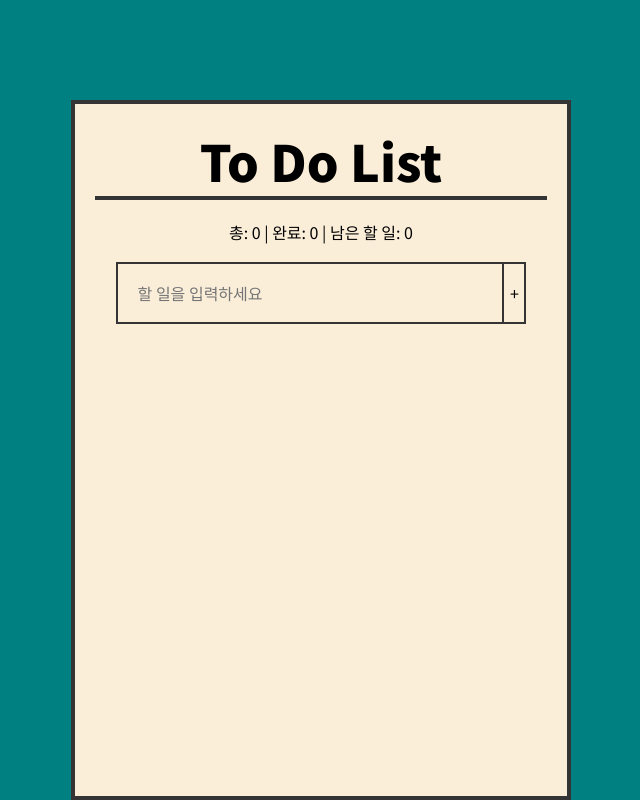
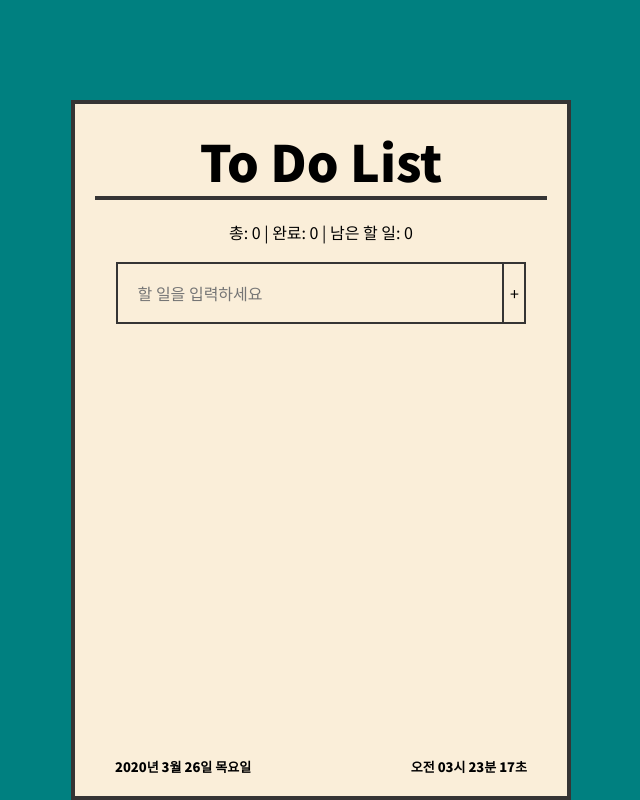
Before and after one commit to EunJaePark/todolist0326ej, a Vue app: page /#/ in a window 1280 px wide. Shown: the whole page, without its empty margins (319-959 px from the left). Built offline with nearby package versions, Linux system fonts and the light colour scheme.

Commit message:
실시간시계, 수정버튼
- 1초마다 변하는 실시간 시계 생성.
- 수정버튼 클릭시 다른 리스트들 반투명화, 다른버튼들 효과사라지게 함.

```diff
--- a/src/components/Home.vue
+++ b/src/components/Home.vue
@@ -1,7 +1,14 @@
 <template>
     <div class="homeCont">
         <h1>To Do List</h1>
-        <p ref="date"></p>
+        <p
+            class="dateTime date"
+            v-bind="resetTime()"
+        >{{ todayDate }}</p>
+        <p
+            class="dateTime time"
+            v-bind="resetTime()"
+        >{{ todayTime }}</p>
         <p>총: {{ todoList.length }} | 완료: {{ countDone }} | 남은 할 일: {{ todoList.length - countDone }} </p>
         <div class="listbox">
             <ListAdd
@@ -31,7 +38,9 @@ export default{
     },
     data() {
         return {
-            todoList: []
+            todoList: [],
+            todayDate: '',
+            todayTime: ''
         }
     },
     computed: {
@@ -57,7 +66,14 @@ export default{
 
             let nowTime = ` ${ampm} ${hh < 10 ? `0${hh}` : hh}:${mm < 10 ? `0${mm}` : mm}:${ss < 10 ? `0${ss}` : ss} `
 
-            this.todoList.push({memo:memo, status:'created', mode:'add', time: nowTime })
+
+            let indexNum = 0;
+            for(let i = 0; i < this.todoList.length; i++) {
+                this.todoList[i].index = indexNum
+                if( this.todoList.length > 0 ) indexNum++
+            }
+
+            this.todoList.push({memo:memo, status:'created', mode:'add', time: nowTime, importStar:'off', index: indexNum })
         },
         statusControl1(index, status) {
             this.todoList[index].status = status
@@ -65,9 +81,13 @@ export default{
         listDelete1(index) {
             this.todoList.splice(index, 1)
         },
-        listEdit4(index, memo, mode, time) {
+        listEdit4(index, memo, mode, time, display) {
             this.todoList[index].memo = memo
             this.todoList[index].mode = mode
+
+            for(let i = 0; i < this.todoList.length; i++) {
+                this.todoList[i].display = display
+            }
 
 
             // let nowTime = `(${new Date().getHours() < 10 ? `0${new Date().getHours()}` : new Date().getHours()} : ${new Date().getMinutes() < 10 ? `0${new Date().getMinutes()}` : new Date().getMinutes()})`
@@ -81,10 +101,31 @@ export default{
 
             this.todoList[index].time = nowTime
         },
-        today() {
-            // this.todoList.push(new Date().getFullYear())
+        resetTime() {
+            setInterval(() => {
+                //date
+                let year = new Date().getFullYear();
+                let month = new Date().getMonth();
+                let date = new Date().getDate();
+                let day = new Date().getDay();
+                let week = ['일', '월', '화', '수', '목', '금', '토', ];
+                // let week = ['sun', 'mon', 'tue', 'wed', 'thu', 'fri', 'sat', ];
 
-            this.$refs.date.innerHTML = `new Date().getFullYear()`
+                let writeDate = `${year}년  ${month + 1}월  ${date}일  ${week[day]}요일 `
+
+
+                //time
+                let ampm = new Date().getHours() < 12 ? '오전' : '오후'
+                let hh = (new Date().getHours().toString() % 12) ? new Date().getHours().toString() % 12 : 12
+                let mm = new Date().getMinutes().toString()
+                let ss = new Date().getSeconds().toString()
+
+                let nowTime = ` ${ampm} ${hh < 10 ? `0${hh}` : hh}시 ${mm < 10 ? `0${mm}` : mm}분 ${ss < 10 ? `0${ss}` : ss}초 `
+
+
+                this.todayDate = writeDate
+                this.todayTime = nowTime
+            }, 1000)
         }
     }
 }
@@ -94,7 +135,9 @@ export default{
 <style scoped>
 .homeCont{ border:4px solid #353434; width:500px; height:700px; padding:20px; background-color:rgb(250, 238, 217); position:absolute; top:100px; left:50%; transform:translateX(-50%); }
 h1{ border-bottom:4px solid #353434; margin-bottom:20px; text-align:center; font-size:50px; }
-.dateTime{ outline:1px solid red; width:100%; display:inline-block; }
+.dateTime{ font-size:13px; font-weight:600; display:inline-block; position:absolute; bottom:20px; }
+.dateTime.date{ left:40px; }
+.dateTime.time{ right:40px; }
 #text{ outline:1px solid blue; }
 p{ text-align:center; }
 .listbox{  width:90%; margin:20px auto 40px; }
--- a/src/components/List.vue
+++ b/src/components/List.vue
@@ -4,6 +4,7 @@
             class="todoListBox"
             v-for="(list, index) in todoList"
             :key="index"
+            :class="{'none':list.display === 'none'}"
         >
             <p class="num">{{ `${index + 1 }.` }}</p>
             <p>
@@ -16,24 +17,41 @@
             <p class="time"> {{ list.time }}</p>
             <button
                 class="doneRe"
-                v-if="list.status === 'created'"
+                v-if="list.status === 'created' && list.mode === 'add'"
                 @click="$emit('statusControl', index, 'done')"
+                :disabled="list.display === 'none'"
             ></button><!--완료-->
             <button
                 class="doneRe"
-                v-else
+                v-else-if="list.mode === 'add'"
                 @click="$emit('statusControl', index , 'created')"
+                :disabled="list.display === 'none'"
             ><span>✔</span></button><!--부활-->
             <button
                 class="editBtn"
-                :class="{'none': list.none === 'none'}"
-                v-if="list.status === 'created' && list.mode === 'add' || list.none === null"
-                @click="listEdit1(list.memo, index, 'edit')"
+
+                v-if="list.status === 'created' && list.mode === 'add'"
+                @click="listEdit1(list.memo, index, 'edit', 'none')"
+                :disabled="list.display === 'none'"
             >✎</button><!--수정-->
             <button
                 class="removeBtn"
+                v-if="list.mode === 'add'"
                 @click="$emit('listDelete', index)"
+                :disabled="list.display === 'none'"
             >✘</button><!--제거-->
+
+
+            <button
+                class="importBtn"
+                v-if="list.importStar === 'off'"
+                @click="listImport(index, 'onImport')"
+            >☆</button>
+            <button
+                class="importBtn importOn"
+                v-else
+                @click="listImport(index, 'offImport')"
+            >★</button>
         </div>
     </div>
 </template>
@@ -44,12 +62,45 @@ import { eventBusEdit } from '../main'
 export default {
     props: [ 'todoList' ],
     methods: {
-        listEdit1(memo, index, mode, none) {
-            eventBusEdit.listEdit(memo, index, mode)
+        listEdit1(memo, index, mode, display) {
+            eventBusEdit.listEdit(memo, index, mode, display)
             this.todoList[index].mode = mode
 
             for(let i = 0; i < this.todoList.length; i++) {
-                this.todoList[i].none = 'none'
+                if(this.todoList[i].mode === 'add') { //현재 수정하는 list는 mode가 'edit'이기 때문에, 'edit'이 아닌 리스트들을 모두 찾아서 display='none'을 주는 것.
+                    this.todoList[i].display = display
+                }
+            }
+        },
+        listImport(index, onoffImport) {
+            if( onoffImport=== 'onImport' ) {
+                this.todoList[index].importStar = 'on'
+                this.todoList.unshift(this.todoList[index])
+                this.todoList.splice((index + 1), 1)
+            } else {
+                this.todoList[index].importStar = 'off'
+                let beforeList = this.todoList[index]
+                let beforeIndex = this.todoList[index].index
+
+                let importStarsOn = 0
+                for(let i = 0; i < this.todoList.length; i++) {
+                    if( this.todoList[i].importStar === 'on' ) importStarsOn++
+                }
+
+                console.log(`star off 누른 리스트의 원래 인덱스: ${this.todoList[index].index}`);
+
+                console.log(`star가 on인 것의 갯수: ${importStarsOn}`);
+
+                // this.todoList.splice(index, 1)
+                if(importStarsOn < 2) {
+                   this.todoList.splice((importStarsOn + beforeIndex + 1), 0, beforeList)
+                }
+                else {
+                    this.todoList.splice((importStarsOn + beforeIndex - 1), 0, beforeList)
+                }
+
+
+                this.todoList.splice(index, 1)
             }
         }
     }
@@ -67,16 +118,20 @@ export default {
 
 .todoListBox > .time{ padding:0; text-align:right; font-size:10px; position:absolute; right:0; bottom:2px; }
 
-button{ outline:2px solid #353434; width:18px; line-height:14px; margin-left:10px; padding:2px 0; font-size:13px; position:absolute; }
+button{ outline:2px solid #353434; width:18px; line-height:14px; padding:2px 0; font-size:13px; position:absolute; }
 button:hover{ background-color:#353434; color:#fff; }
-button.doneRe{ width:15px; height:15px;  bottom:19px; left:2px; } /* 완료 버튼 */
+button.doneRe{ width:15px; height:15px;  bottom:19px; left:20px; } /* 완료 버튼 */
 button.doneRe:hover{ background-color:transparent; color:#353434; }
 button.doneRe > span{ font-size:28px; transform:translateY(-3px); display:inline-block;  }
 button.editBtn{ right:28px; bottom:19px; }
 button.removeBtn{ right:2px; bottom:19px; }
+button.importBtn{ outline:none; font-size:15px; left:0; bottom:19px; }
+button.importBtn.importOn{ color:#fcaf3b; }
+button.importBtn:hover{ background-color:transparent; color:#fcaf3b; }
 
 
 .done{ color:rgba(53, 52, 52, .5); position:relative; }
 .done:after{ content:''; display:block; width:100%; height:7px; background-color:rgba(255, 0, 0, .8); position:absolute; top:50%; left:0; transform:translateY(-50%);  }
-.none{ display:none; }
+
+.none{ opacity:.3; }
 </style>
--- a/src/components/ListAdd.vue
+++ b/src/components/ListAdd.vue
@@ -28,14 +28,16 @@ export default{
             mode: 'add',
             none: 'none',
             time: null,
+            display: 'block'
         }
     },
     created() {
-        eventBusEdit.$on('listEdit0', (memo, index) => {
+        eventBusEdit.$on('listEdit0', (memo, index, display) => {
             console.log(memo, index);
             this.memo = memo
             this.index = index
             this.mode = 'edit'
+            this.display = display
         })
     },
     methods: {
@@ -46,7 +48,7 @@ export default{
             } else {
                 console.log(this.memo);
 
-                this.$emit('listAdd1', this.memo,           this.time)
+                this.$emit('listAdd1', this.memo,  this.time)
                 this.memo = null
 
             }
@@ -55,10 +57,10 @@ export default{
             if(this.memo === null) {
                 alert('할일을 입력해 주세요!')
             } else{
-                this.$emit('listEdit3', this.index, this.memo, this.mode, this.none,           this.time)
+                this.mode = 'add'
+                this.display = 'block'
+                this.$emit('listEdit3', this.index, this.memo, this.mode, this.display,  this.time)
                 this.memo = null
-                this.mode = 'add'
-                this.none = null
             }
         }
     }
--- a/src/main.js
+++ b/src/main.js
@@ -9,8 +9,8 @@ Vue.config.productionTip = false
 
 export const eventBusEdit = new Vue({
   methods: {
-    listEdit(memo, index, mode) {
-      this.$emit('listEdit0', memo, index, mode)
+    listEdit(memo, index, mode, display) {
+      this.$emit('listEdit0', memo, index, mode, display)
     }
   }
 })
```
